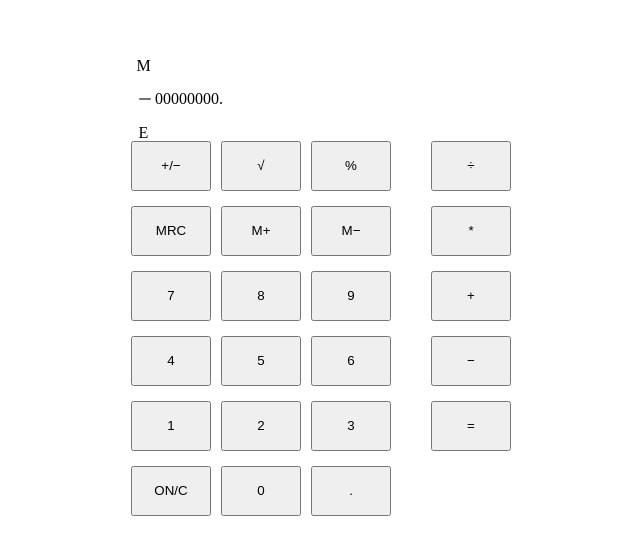
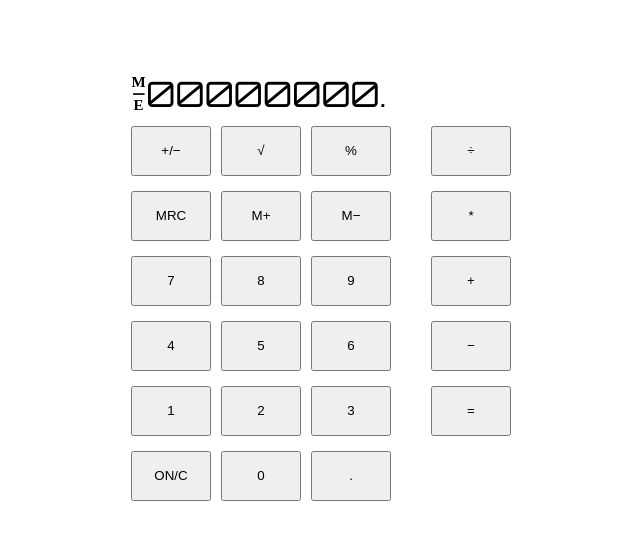
Before and after one commit to Alphasnoopy/odin-calculator, a plain HTML site: page index.html in a window 1280 px wide. Shown: the part 122-676 px from the top of the page, without its empty margins (319-959 px from the left). Drawn offline with Linux system fonts and the light colour scheme.

Commit message:
Update font styles and flex in outerCalc/display

```diff
--- a/style.css
+++ b/style.css
@@ -8,11 +8,13 @@ main {
     flex-direction: column;
     justify-content: center;
     align-items: center;
-    gap: 10px;
 }
 
 #outerCalc {
     width: 380px;
+    display: flex;
+    flex-direction: column;
+    gap: 10px;
 }
 
 #display {
@@ -20,13 +22,24 @@ main {
     align-items: center;
 }
 
+.vertSpace {
+    margin-top:-8px;
+    margin-bottom: -7px;
+}
+
 #memoryNegExp {
-    writing-mode: vertical-rl;
-    text-orientation: upright;
+    display: flex;
+    flex-direction: column;
+    align-items: center;
+    font-weight: 800;
+    font-size: 15px;
 }
 
 #inputOutput {
-    width: 350px;
+    font-family: 'Orbitron';
+    font-weight: 550;
+    font-size: 35px;
+    text-align: end;
 }
 
 #buttonContainer {
```
